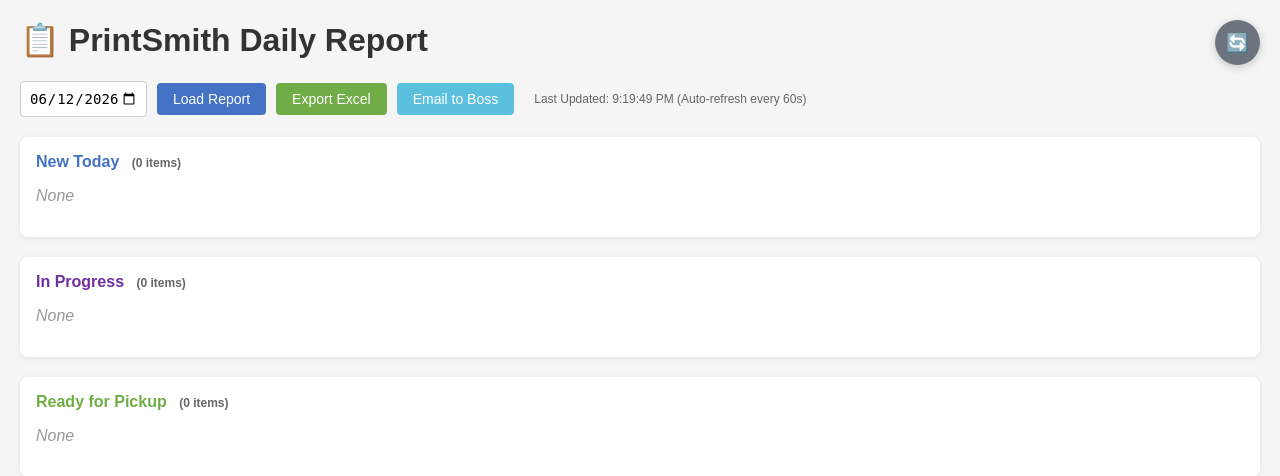
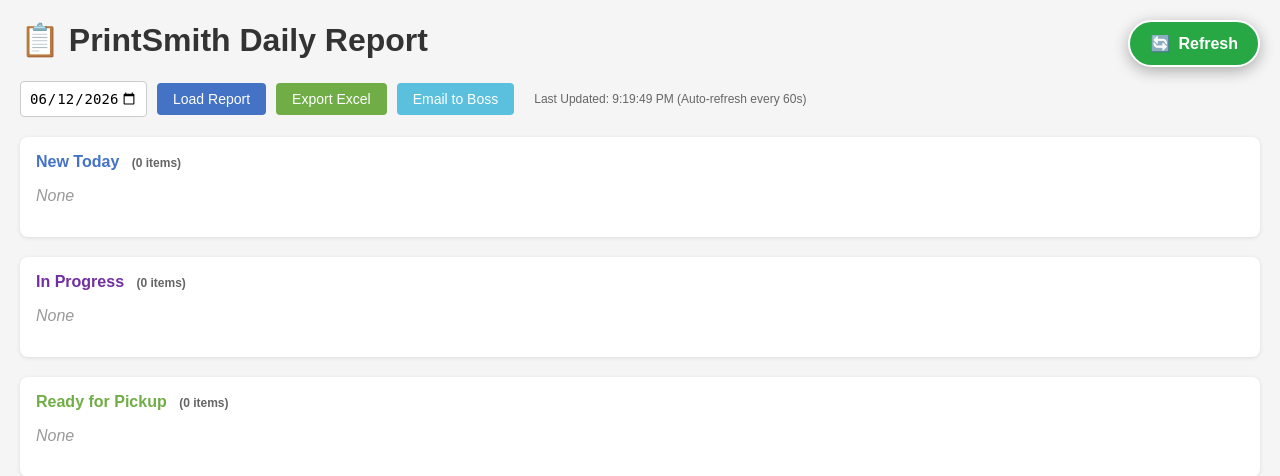
Before and after one commit to jae1/printsmith-report-app, a FastAPI app: page / in a window 1280 px wide. Shown: the top 476 px of the page. Run offline with FastAPI, Linux system fonts and the light colour scheme; data that the repository does not hold is empty.

Commit message:
Enhanced refresh button visibility and filtered out voided invoices

```diff
--- a/app/services/report_service.py
+++ b/app/services/report_service.py
@@ -53,6 +53,7 @@ def get_report_data(target_date=None):
         FROM invoicebase ib
         {join_tables}
         WHERE ib.isdeleted = false
+        AND ib.voided = false
         AND e.id IS NULL
         AND DATE(ib.ordereddate) = %s
         ORDER BY ib.invoicenumber DESC
@@ -65,6 +66,7 @@ def get_report_data(target_date=None):
         FROM invoicebase ib
         {join_tables}
         WHERE ib.isdeleted = false
+        AND ib.voided = false
         AND e.id IS NULL
         AND ib.onpendinglist = true
         AND (ib.offpendingdate IS NULL OR ib.offpendingdate::text = '')
@@ -81,6 +83,7 @@ def get_report_data(target_date=None):
         FROM invoicebase ib
         {join_tables}
         WHERE ib.isdeleted = false
+        AND ib.voided = false
         AND e.id IS NULL
         AND (ib.documentlocation_id IN (1158, 3226, 3227, 3228) OR ib.readytopickup = true)
         AND (ib.documentlocation_id IS NULL OR ib.documentlocation_id NOT IN (1153, 3221))
@@ -97,6 +100,7 @@ def get_report_data(target_date=None):
         FROM invoicebase ib
         {join_tables}
         WHERE ib.isdeleted = false
+        AND ib.voided = false
         AND e.id IS NULL
         AND (
             (ib.pickupdate IS NOT NULL AND ib.pickupdate::text != '' AND DATE(ib.pickupdate) = %s)
@@ -126,7 +130,7 @@ def get_report_data(target_date=None):
             CASE WHEN ah.recordtype = '2' THEN 1 ELSE 0 END as is_payment
         FROM accounthistorydata ah
         LEFT JOIN tapedepositrecord tdr ON ah.invoicenumber = tdr.invoicenumber AND ah.recordtype = '7'
-        LEFT JOIN invoicebase ib ON ah.invoicenumber = ib.invoicenumber AND ib.isdeleted = false
+        LEFT JOIN invoicebase ib ON ah.invoicenumber = ib.invoicenumber AND ib.isdeleted = false AND ib.voided = false
         LEFT JOIN contact c ON ib.contact_id = c.id
         LEFT JOIN party p_con ON c.id = p_con.id
         LEFT JOIN account a ON ib.account_id = a.id
--- a/app/templates/index.html
+++ b/app/templates/index.html
@@ -17,21 +17,22 @@
     top: 20px;
     right: 20px;
     z-index: 1000;
-    background: #6c757d;
+    background: #28a745;
     color: white;
-    border-radius: 50%;
-    width: 45px;
-    height: 45px;
+    padding: 12px 20px;
+    border-radius: 30px;
     display: flex;
     align-items: center;
-    justify-content: center;
-    box-shadow: 0 2px 8px rgba(0,0,0,0.2);
+    gap: 8px;
+    box-shadow: 0 4px 15px rgba(0,0,0,0.3);
     cursor: pointer;
-    font-size: 18px;
-    border: none;
-    transition: transform 0.2s;
+    font-size: 16px;
+    font-weight: bold;
+    border: 2px solid white;
+    transition: all 0.2s;
   }
-  .btn-refresh-fixed:hover { background: #5a6268; transform: rotate(180deg); }
+  .btn-refresh-fixed:hover { background: #218838; transform: translateY(-2px); box-shadow: 0 6px 20px rgba(0,0,0,0.4); }
+  .btn-refresh-fixed:active { transform: translateY(0); }
   .btn-hide { background: #eee; color: #999; padding: 2px 6px; font-size: 11px; margin-left: 5px; border-radius: 3px; cursor: pointer; border: none; }
   .btn-hide:hover { background: #ddd; color: #333; }
   .section { background: white; border-radius: 8px; padding: 16px; margin-bottom: 20px; box-shadow: 0 1px 4px rgba(0,0,0,0.1); }
@@ -59,7 +60,9 @@
 </style>
 </head>
 <body>
-<button class="btn-refresh-fixed" onclick="loadReport(true)" title="Quick Refresh">🔄</button>
+<button class="btn-refresh-fixed" onclick="loadReport(true)" title="Refresh Report Data">
+  <span>🔄</span> Refresh
+</button>
 <h1>📋 PrintSmith Daily Report</h1>
 <div class="controls">
   <input type="date" id="dateInput">
```
